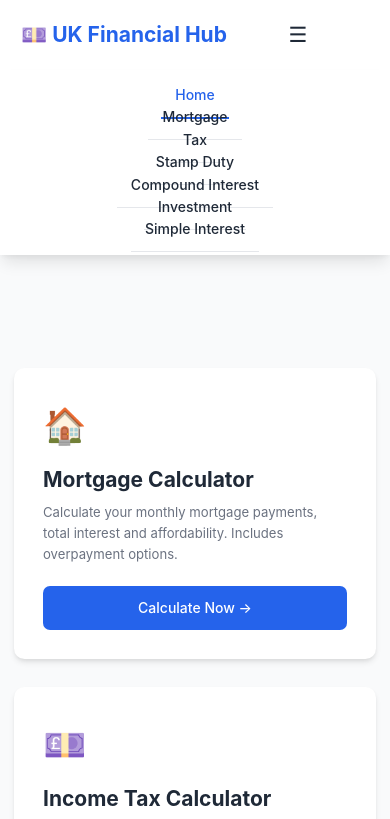
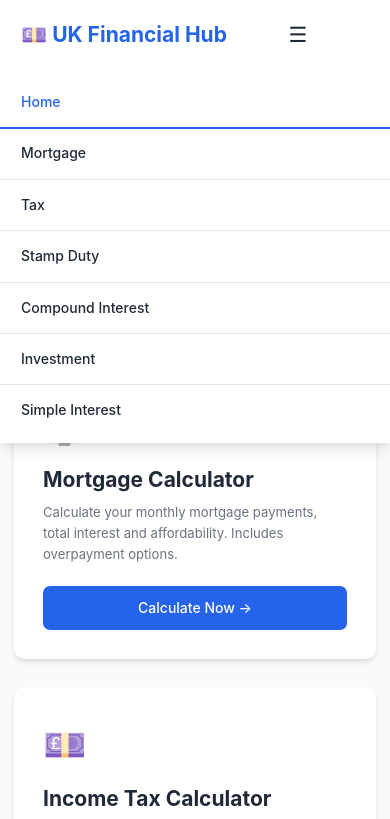
Before and after one commit to bluebullet07/uk-financial-hub-2, a plain HTML site: page index.html in a window 390 px wide. Both pictures are taken after a click on the button "Toggle menu". Shown: the top 819 px of the page. Drawn offline with Linux system fonts and the light colour scheme.

Commit message:
Fix: amend styles for mobile menu

```diff
--- a/css/styles.css
+++ b/css/styles.css
@@ -772,19 +772,40 @@
     right: 0;
     background-color: var(--bg-white);
     flex-direction: column;
-    padding: 1rem;
+    padding: 0.5rem 0;
     box-shadow: var(--shadow-lg);
     gap: 0;
+    z-index: 100;
   }
 
   .nav-menu.active {
     display: flex;
   }
 
+  .nav-menu li {
+    width: 100%;
+  }
+
   .nav-link {
-    padding: 1rem;
+    display: block;
+    padding: 1rem 1.5rem;
     width: 100%;
     border-bottom: 1px solid var(--border-color);
+    font-size: 1rem;
+    font-weight: 500;
+    color: var(--text-primary);
+    text-decoration: none;
+    transition: var(--transition);
+  }
+
+  .nav-link:hover {
+    background-color: var(--bg-light);
+    color: var(--primary-color);
+    text-decoration: none;
+  }
+
+  .nav-menu li:last-child .nav-link {
+    border-bottom: none;
   }
 
   .mobile-menu-toggle {
```
